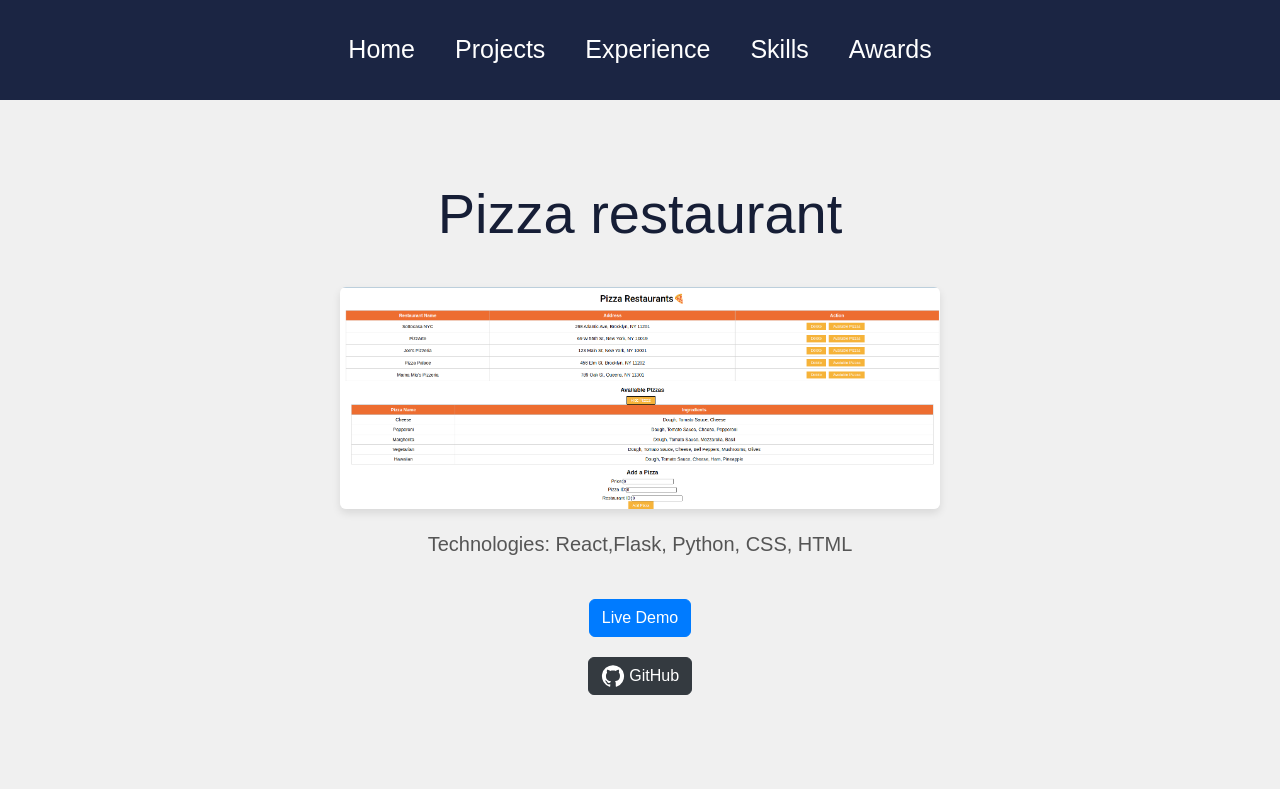
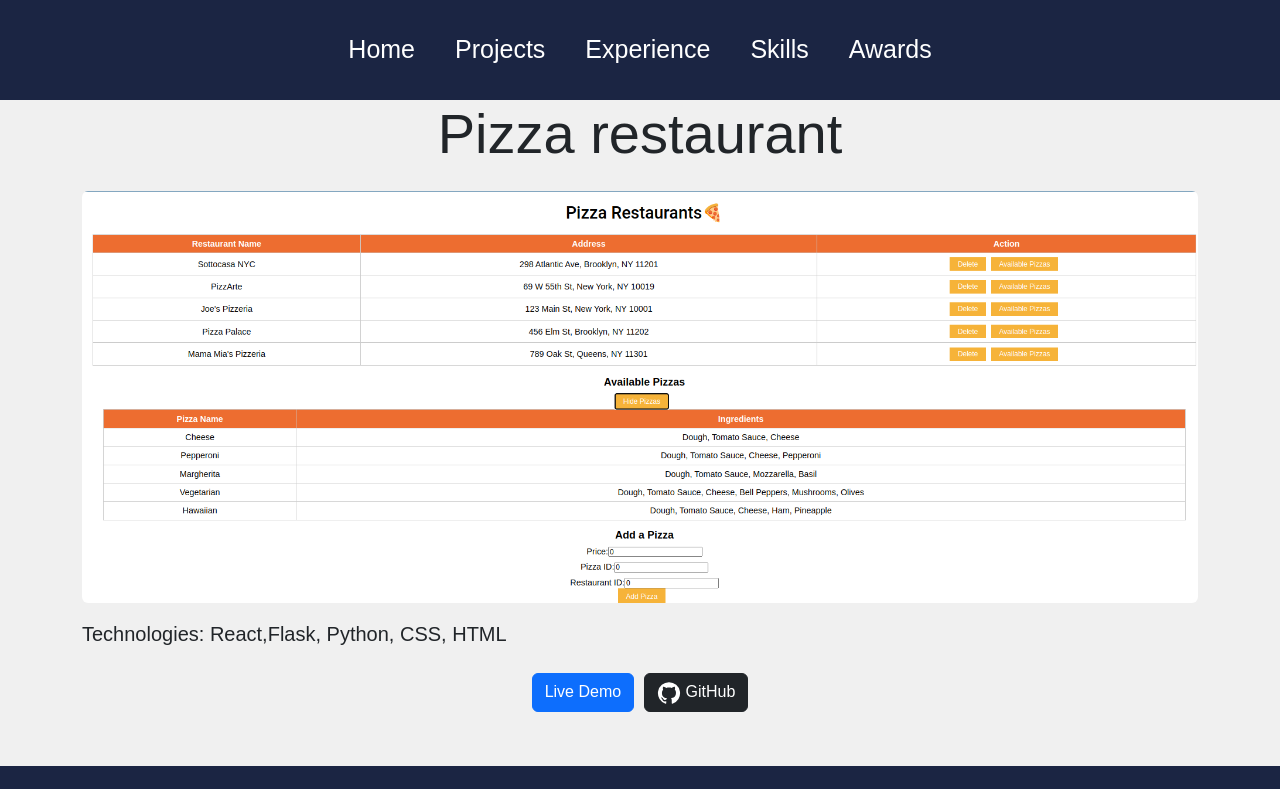
Before and after one commit to VictorWanjala/My-portfolio, a React (Create React App) app: page /project/1 in a window 1280 px wide. Shown: the top 789 px of the page. Built offline with nearby package versions, Linux system fonts and the light colour scheme.

Commit message:
adding a project

```diff
--- a/src/components/ProjectDisplay.js
+++ b/src/components/ProjectDisplay.js
@@ -2,28 +2,38 @@ import React from 'react';
 import { useParams } from 'react-router-dom';
 import { projectList } from '../helpers/ProjectList';
 import { GitHub } from '@mui/icons-material';
-import '../styles/ProjectDisplay.css';
 import 'bootstrap/dist/css/bootstrap.min.css';
 
 function ProjectDisplay() {
   const { id } = useParams();
   const project = projectList[id];
 
+  const largeImageStyle = {
+    width: '100%',
+    height: 'auto'
+  };
+
   return (
     <div className="container project">
-      <h1 className="display-4">{project.name}</h1>
-      <img src={project.image} alt={project.name} className="img-fluid rounded" />
-      <p className="lead"><b>Technologies:</b> {project.technologies}</p>
+      <h1 className="display-4 text-center mb-4">{project.name}</h1>
+      <img src={project.image} alt={project.name} style={largeImageStyle} className="img-fluid rounded mb-3" />
+      <p className="lead mb-4"><b>Technologies:</b> {project.technologies}</p>
 
+      <div className="d-flex justify-content-center mb-4">
         {project.liveDemo && (
           <a href={project.liveDemo} target="_blank" rel="noopener noreferrer" className="btn btn-primary mr-2">
             Live Demo
           </a>
         )}
 
+        {project.liveDemo && (
+          <div style={{ width: '10px' }}></div> // Adjust the width to set the gap
+        )}
+
         <a href={project.github} target="_blank" rel="noopener noreferrer" className="btn btn-dark">
           <GitHub /> GitHub
         </a>
+      </div>
     </div>
   );
 }
```
Lines whose indentation alone changed are shown as unchanged.
